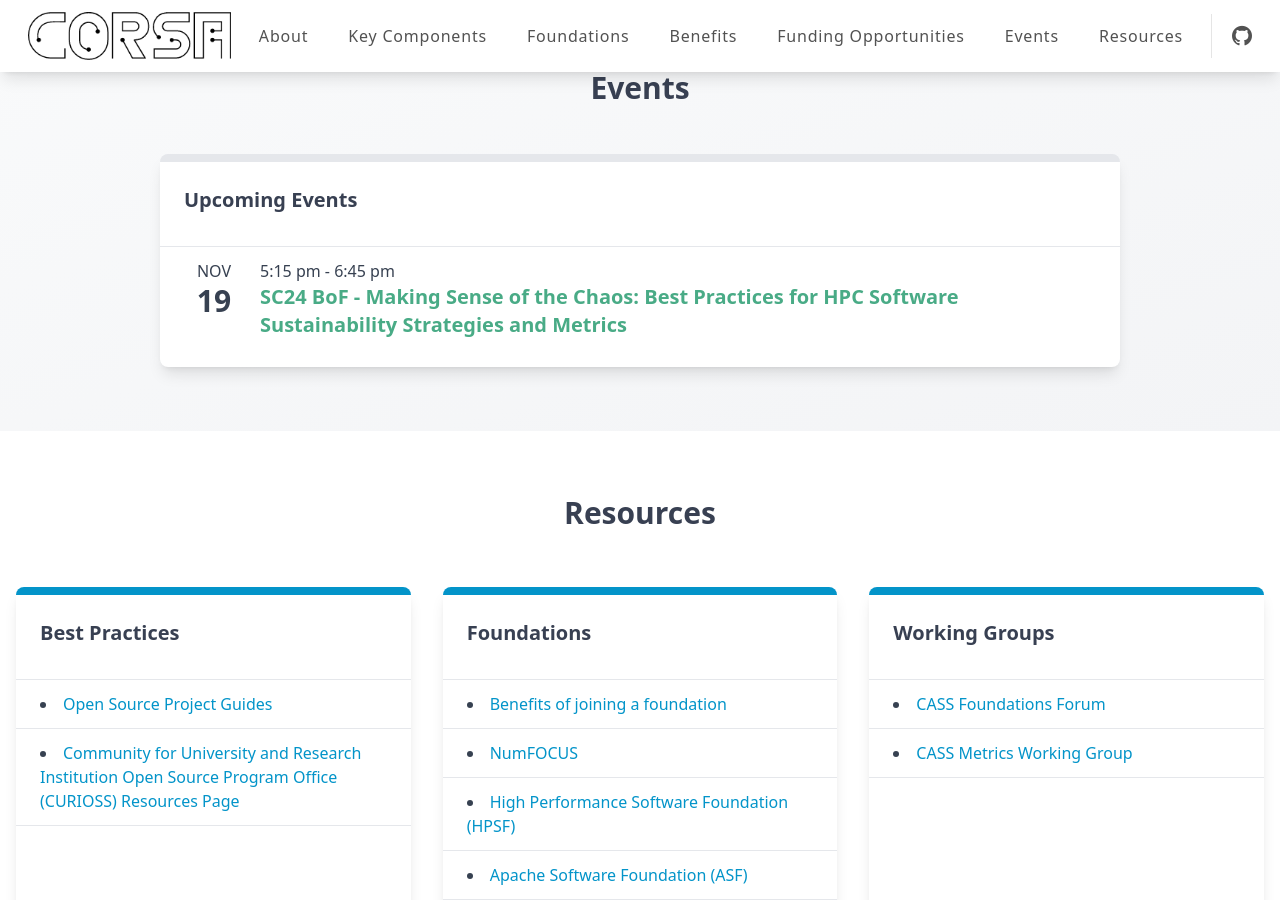
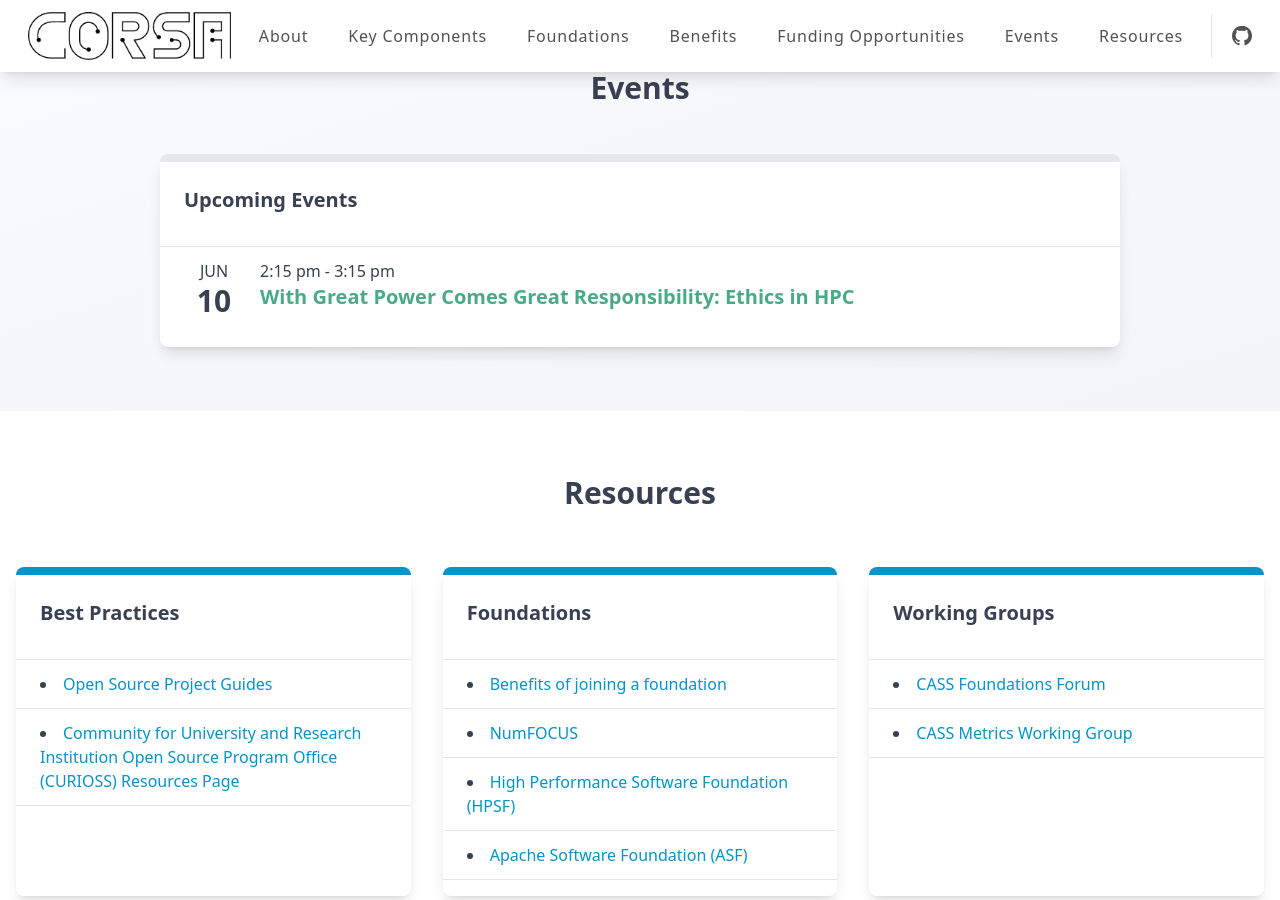
Before and after one commit to corsa-center/corsa-center.github.io, a Jekyll site: the page built from docs/index.html, in a window 1280 px wide and 900 px high, scrolled down 4157 px. Built offline with Jekyll 4.4.1, drawn with Linux system fonts in a browser that asks for light colours; nearby versions of some CDN libraries.

Commit message:
Add ISC bof

```diff
--- a/docs/index.html
+++ b/docs/index.html
@@ -108,11 +108,11 @@ events_heading: Events
 event_types:
   - title: Upcoming Events
     event_list:
-      - month: NOV
-        day: 19
-        time: 5:15 pm - 6:45 pm
-        description: "SC24 BoF - Making Sense of the Chaos: Best Practices for HPC Software Sustainability Strategies and Metrics"
-        url: https://sc24.conference-program.com/presentation/?id=bof181&sess=sess622
+      - month: JUN
+        day: 10
+        time: 2:15 pm - 3:15 pm
+        description: "With Great Power Comes Great Responsibility: Ethics in HPC"
+        url: https://isc.app.swapcard.com/widget/event/isc-high-performance-2025/planning/UGxhbm5pbmdfMjU4NjEzOQ==
 
 # RESOURCES SECTION
 resources_heading: Resources
```
